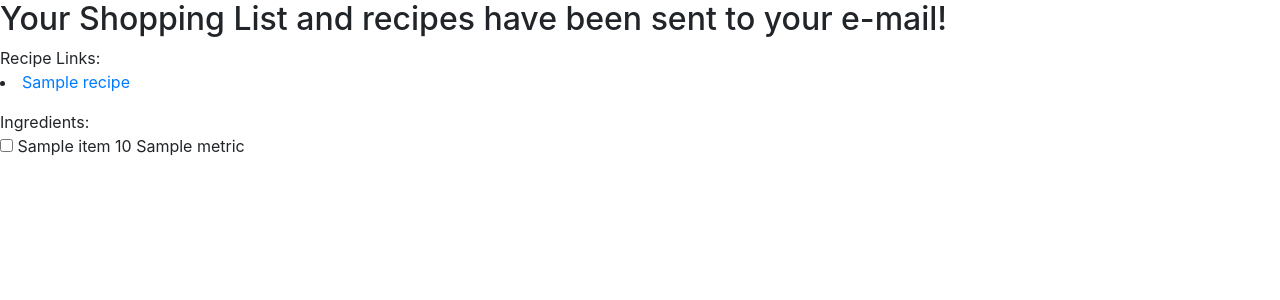
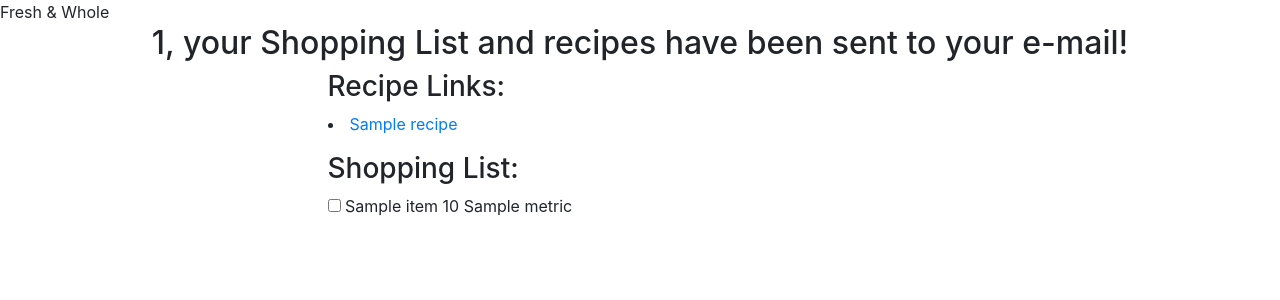
Before and after one commit to Samrany/recipe_project, a Flask app: template templates/shopping_list.html in a window 1280 px wide. Shown: the top 300 px of the page. Run offline with Flask 2, Linux system fonts and the light colour scheme; the visitor is signed in with stand-in values (Sample User, id 1); tables that the repository leaves empty hold one stand-in row (values such as "Sample post"); the template is opened without the code that fills it: most values are stand-ins (such as "Sample title", 1, 10 or a date in 2020); some libraries are stand-ins or nearby versions; some web fonts are replaced.

Commit message:
shopping list styling

```diff
--- a/templates/shopping_list.html
+++ b/templates/shopping_list.html
@@ -1,25 +1,35 @@
 {% extends 'base.html' %}
 
 {% block title %} Your Shopping List {% endblock %}
-{% block head %}  {% endblock %}
+{% block head %}
+
+<div class="top">
+	<div class="title">  Fresh & Whole </div>
+<!-- 	<div> Curated </div> -->
+</div>
+
+{% endblock %}
+
 {% block body %}
-<h2> Your Shopping List and recipes have been sent to your e-mail! </h2>
+<!-- justify-content-center -->
+<div class="row d-flex shopping-list justify-content-center">
+<h2 clas="form-header"> {{session['name']}}, your Shopping List and recipes have been sent to your e-mail! </h2>
 
-<div>
-
-	Recipe Links:
+	<div class="col-md-6 shopping-container">
+	<h3 class="sub-head"> Recipe Links:</h3>
 		{% for recipe in recipes_to_cook %}
 		<li> <a href="/{{recipe.recipe_id}}"> {{recipe.recipe.recipe_name}} </a></li>
 		{% endfor %}
 
 		<p></p>
-	Ingredients:
+
+	<h3 class="sub-head"> Shopping List:</h3>
 		<form action='/faves/get_shopping_list' method="GET">
 
 			  {% for item in shopping_list_dict %}
 
 			  <input type="checkbox" name="ingredient">
-		  <label> {{item.ingredient_name}} {{shopping_list_dict[item]['amount']}}
+			  <label class="ingredient"> {{item.ingredient_name}} {{shopping_list_dict[item]['amount']}}
 			  				{% if shopping_list_dict[item]['metric'] != None %}
 			  				{{shopping_list_dict[item]['metric']}}
 			  				{% endif %}
@@ -29,6 +39,6 @@
 
 
 		</form>
-
-
+	</div>
+</div>
 {% endblock %}
```
Also changed, not shown: templates/user_favorites.html (+51 -6 lines). Lines whose indentation alone changed are shown as unchanged.
